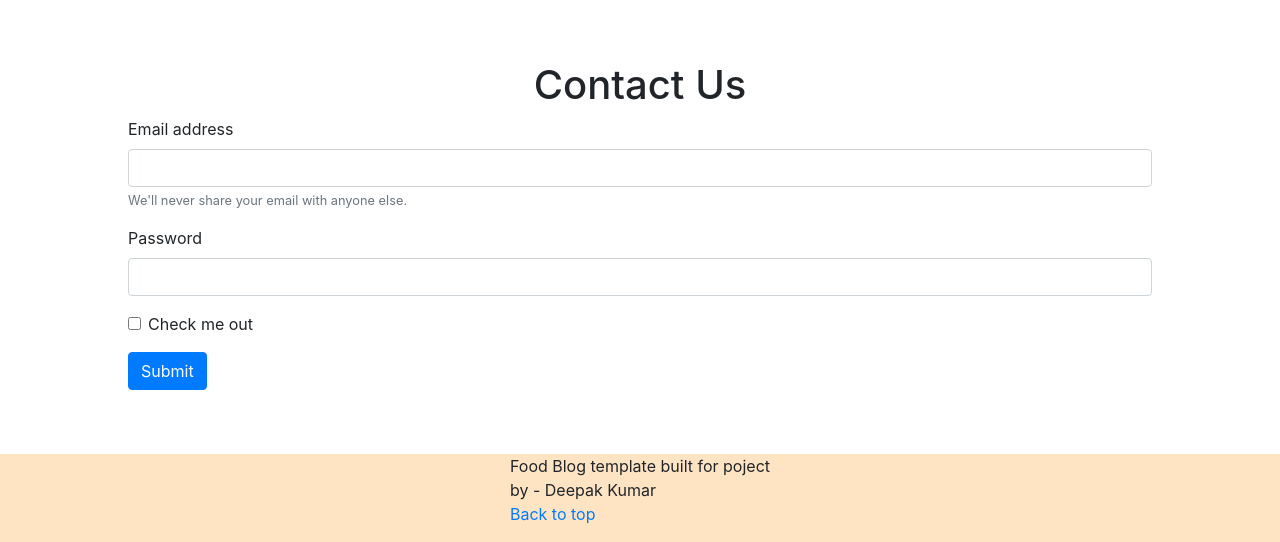
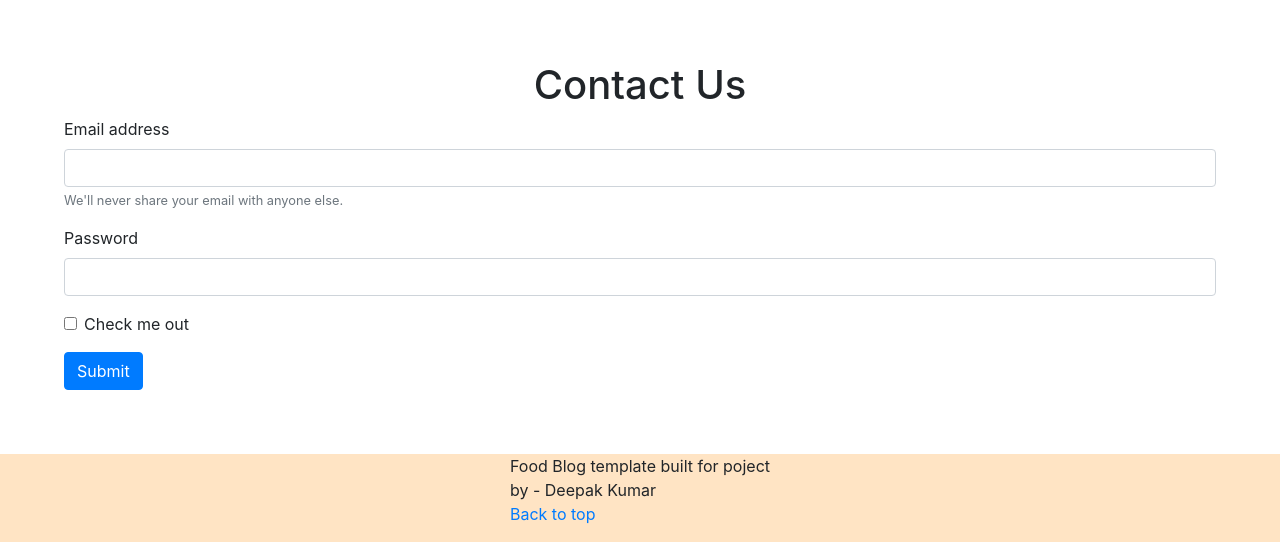
Before and after one commit to depak-kumar/bootstrpapproject2, a plain HTML site: page index.html in a window 1280 px wide. Shown: the part 3583-4125 px from the top of the page. Drawn offline with nearby package versions, Linux system fonts and the light colour scheme.

Commit message:
Update index.html

```diff
--- a/index.html
+++ b/index.html
@@ -22,8 +22,8 @@
         .margi{
             margin-top: 4rem;
             margin-bottom: 4rem;
-            margin-right: 8rem;
-            margin-left: 8rem;
+            margin-right: 4rem;
+            margin-left: 4rem;
 
         }
     </style>
```
